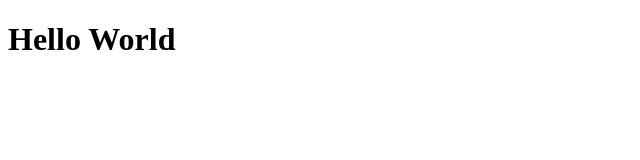
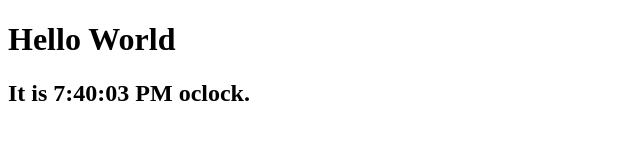
Before and after one commit to sarahroseniemiec/react_practice, a React app: page / in a window 1280 px wide. Shown: the whole page, without its empty margins (0-640 px from the left). Built offline with nearby package versions, Linux system fonts and the light colour scheme.

Commit message:
made a clock

```diff
--- a/app/components/App.js
+++ b/app/components/App.js
@@ -1,9 +1,49 @@
 import React from 'react';
 import ReactDOM from 'react-dom';
 
+class Clock extends React.Component {
+
+  constructor(props) {
+    super(props);
+    this.state = {date: new Date()};
+  }
+
+  componentDidMount() {
+    // this.timerID = setInterval (
+    //   () => this.tick(),
+    //     1000
+    // );
+
+    this.timerID = setInterval(function () {
+        this.tick();
+      }.bind(this), 1000);
+    }
+
+  componentWillUnmount() {
+    clearInterval(this.timerID);
+  }
+
+  tick() {
+    this.setState({
+      date: new Date()
+    });
+  }
+
+  render() {
+    return (
+      <h2>It is {this.state.date.toLocaleTimeString()} oclock.</h2>
+    );
+  }
+}
+
 export class App extends React.Component {
   render() {
-    return <h1>Hello World</h1>;
+    return (
+      <div>
+        <h1>Hello World</h1>
+        <Clock />
+      </div>
+    );
   }
 
 }
```
Also changed, not shown: build/index.html, build/transformed.js.
